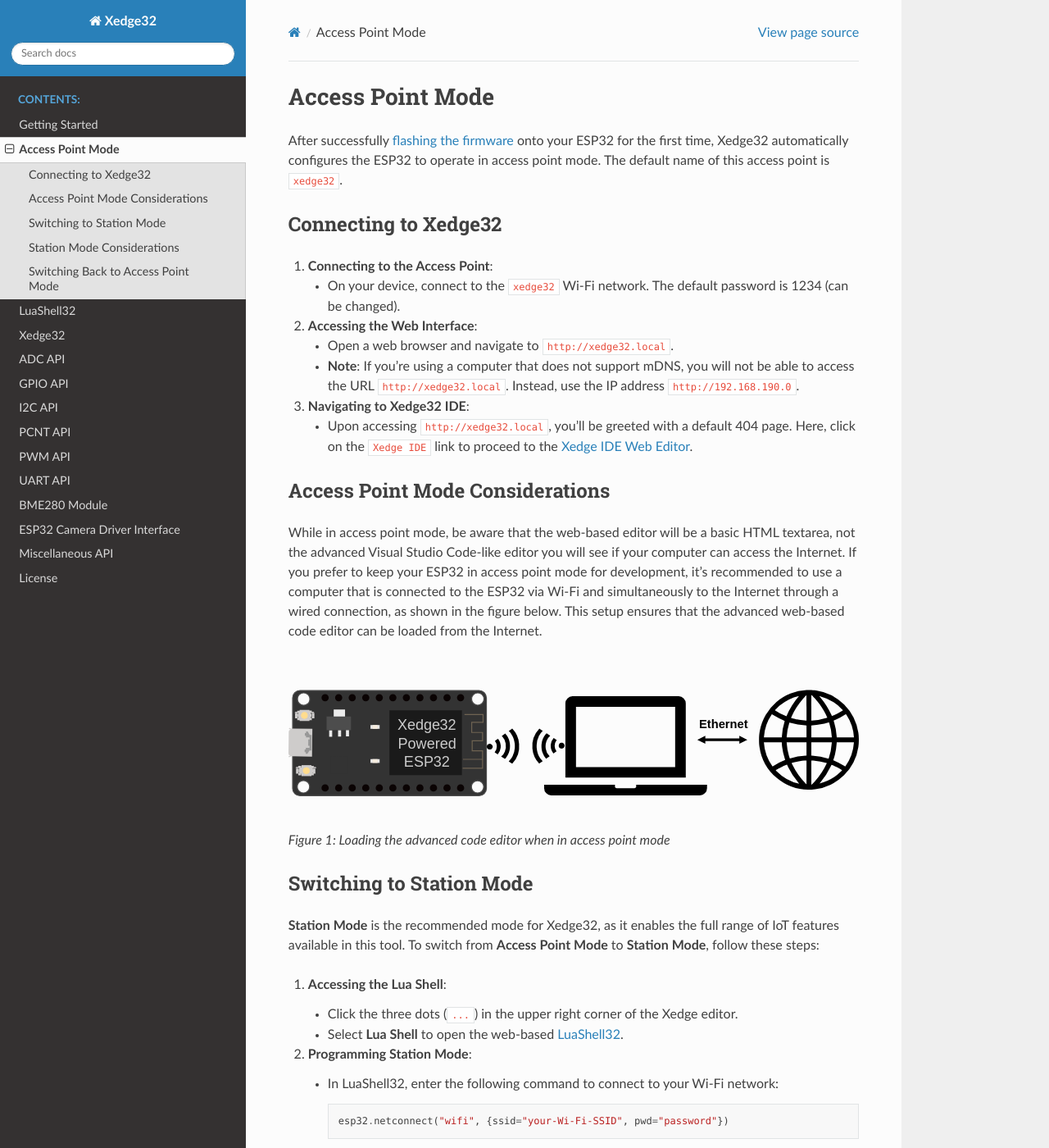
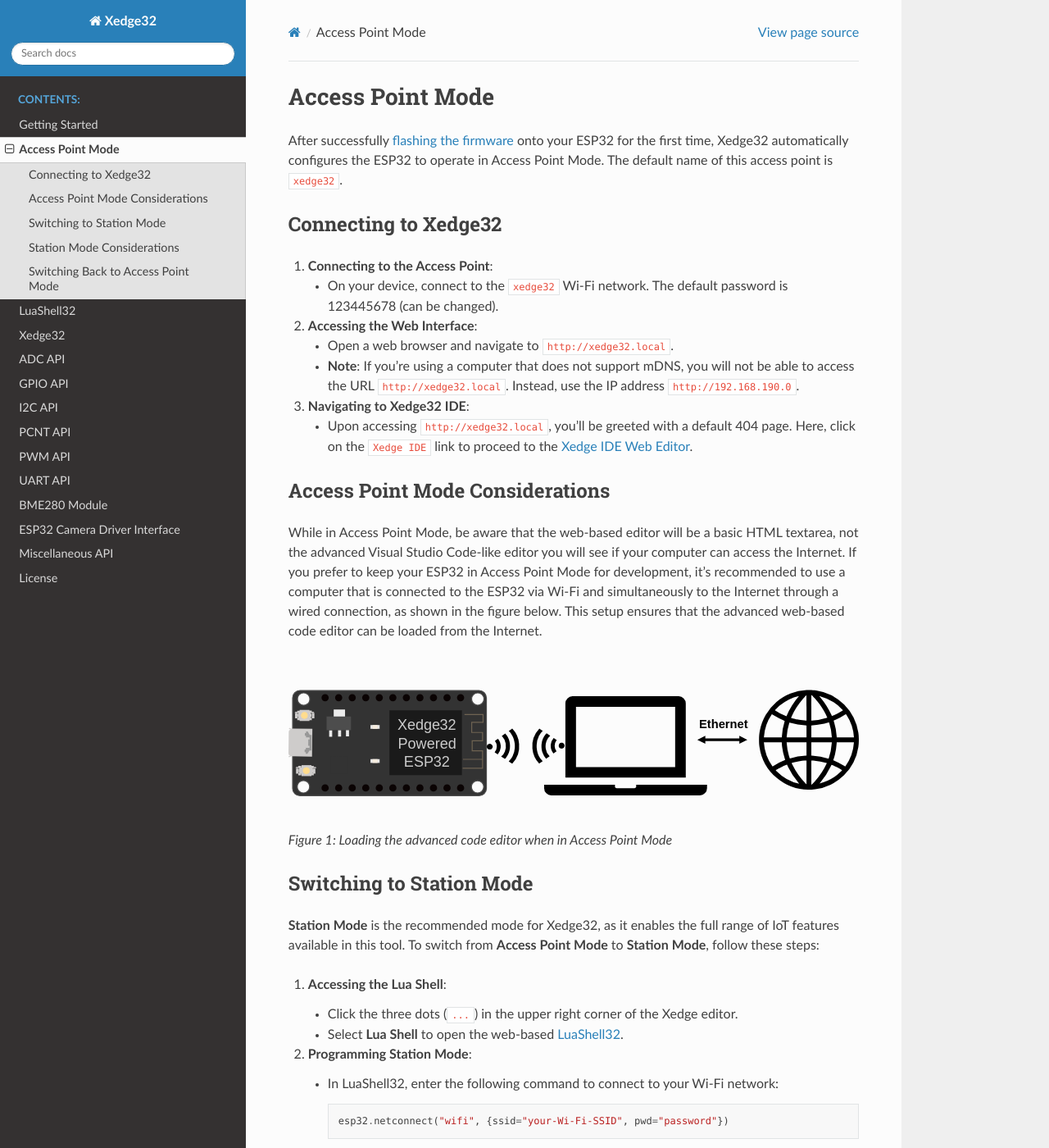
Before and after one commit to RealTimeLogic/Xedge32, a Sphinx documentation site: the page built from doc/source/AccessPointMode.rst, in a window 1280 px wide and 1400 px high. Shown: the whole window at 82% size. Built offline with Sphinx 7.4.7 and the Read the Docs theme 2.0.0, drawn with Linux system fonts in a browser that asks for light colours; some of the changed text lies outside the part shown.

```diff
--- a/doc/source/AccessPointMode.rst
+++ b/doc/source/AccessPointMode.rst
@@ -2,14 +2,14 @@
 Access Point Mode
 ===================
 
-After successfully :ref:`flashing the firmware <flashing-the-firmware>` onto your ESP32 for the first time, Xedge32 automatically configures the ESP32 to operate in access point mode.  The default name of this access point is ``xedge32``.
+After successfully :ref:`flashing the firmware <flashing-the-firmware>` onto your ESP32 for the first time, Xedge32 automatically configures the ESP32 to operate in Access Point Mode.  The default name of this access point is ``xedge32``.
 
 Connecting to Xedge32
 ------------------------------------
 
 1. **Connecting to the Access Point**:
 
-   - On your device, connect to the ``xedge32`` Wi-Fi network. The default password is 1234 (can be changed).
+   - On your device, connect to the ``xedge32`` Wi-Fi network. The default password is 123445678 (can be changed).
 
 2. **Accessing the Web Interface**:
 
@@ -23,12 +23,12 @@ Connecting to Xedge32
 Access Point Mode Considerations
 ------------------------------------
 
-While in access point mode, be aware that the web-based editor will be a basic HTML textarea, not the advanced Visual Studio Code-like editor you will see if your computer can access the Internet. If you prefer to keep your ESP32 in access point mode for development, it's recommended to use a computer that is connected to the ESP32 via Wi-Fi and simultaneously to the Internet through a wired connection, as shown in the figure below. This setup ensures that the advanced web-based code editor can be loaded from the Internet.
+While in Access Point Mode, be aware that the web-based editor will be a basic HTML textarea, not the advanced Visual Studio Code-like editor you will see if your computer can access the Internet. If you prefer to keep your ESP32 in Access Point Mode for development, it's recommended to use a computer that is connected to the ESP32 via Wi-Fi and simultaneously to the Internet through a wired connection, as shown in the figure below. This setup ensures that the advanced web-based code editor can be loaded from the Internet.
 
 .. figure:: img/Xedge32-IDE-Access-Point-Mode.svg
    :alt: Xedge32 IDE Access Point Mode
 
-   Figure 1: Loading the advanced code editor when in access point mode
+   Figure 1: Loading the advanced code editor when in Access Point Mode
 
 Switching to Station Mode
 ------------------------------------
```
Also changed, not shown: other parts of doc/source/AccessPointMode.rst (+5 -2 lines), doc/source/GettingStarted.rst (+59 -21 lines), doc/source/misc.rst (+16 -3 lines), 1 other file.
